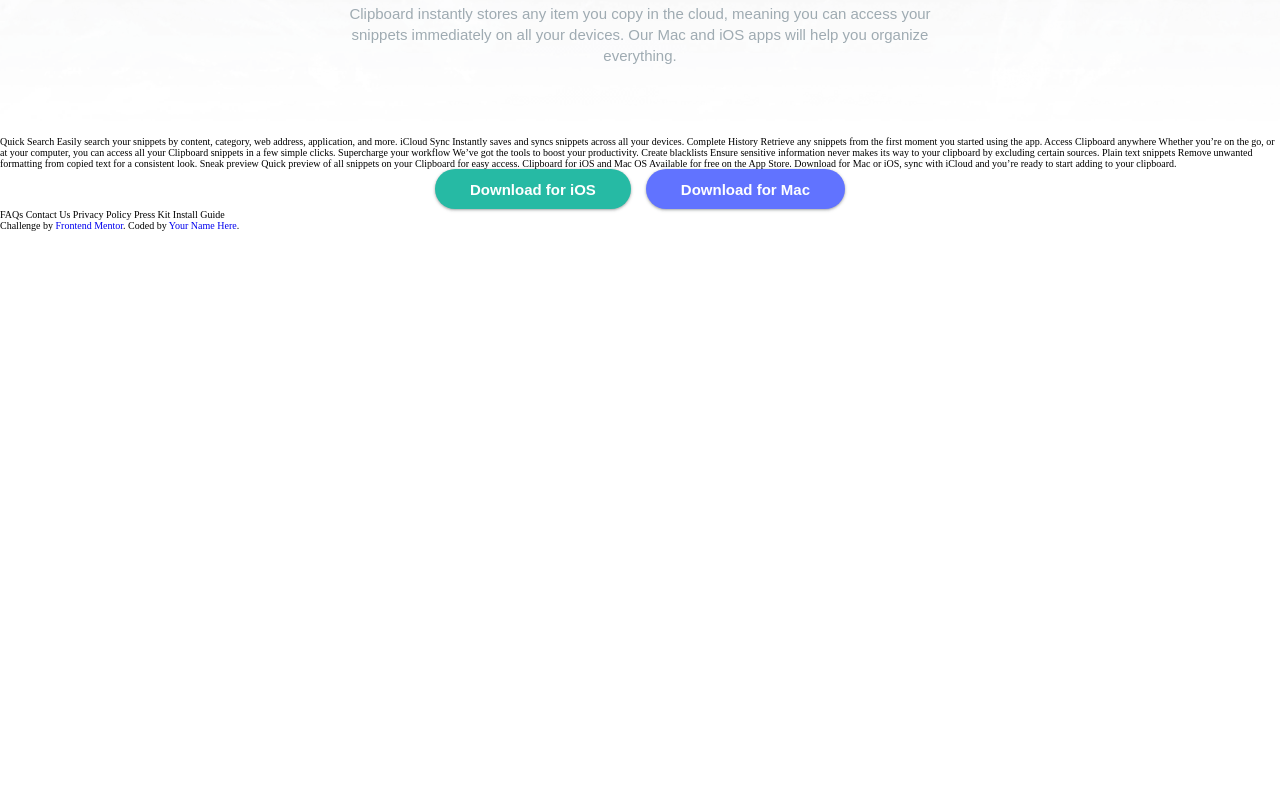
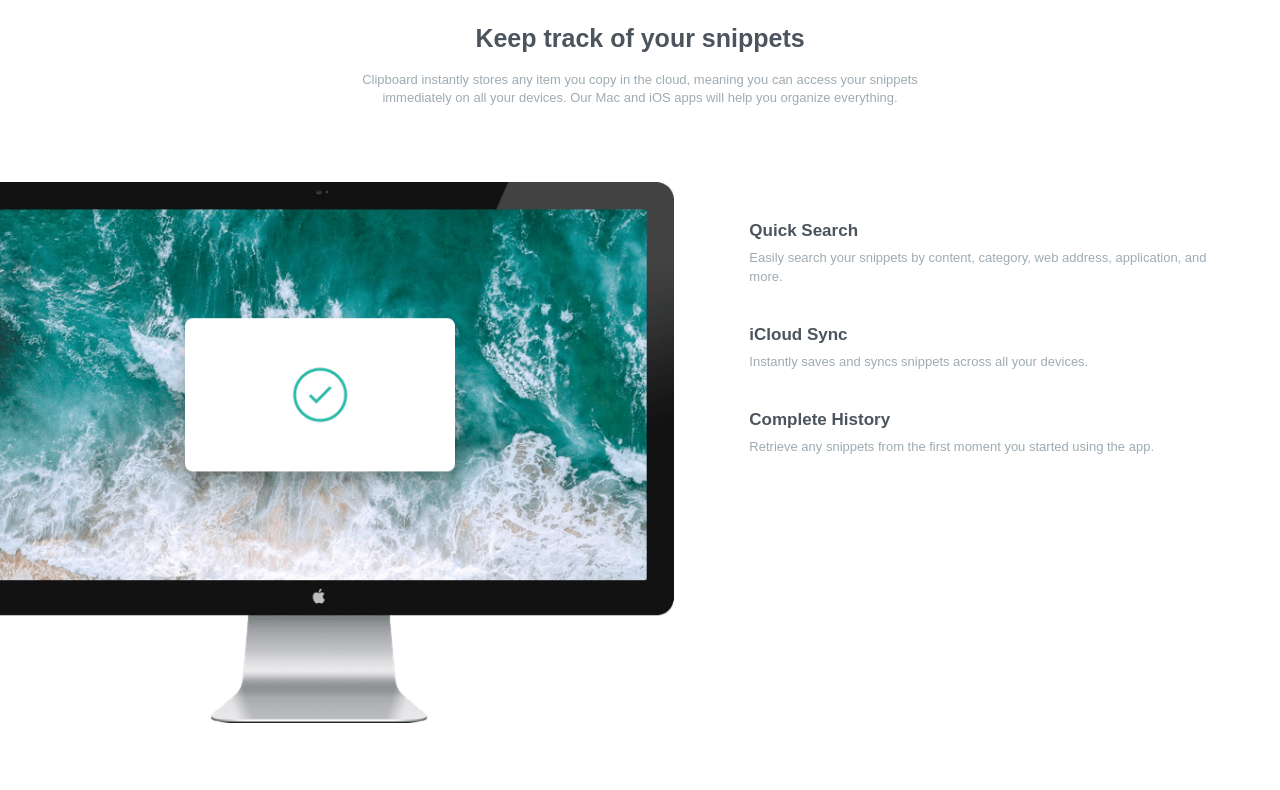
Before and after one commit to Pratik280/clipboard-landing-page, a plain HTML site: page index.html in a window 1280 px wide. Shown: the part 516-1306 px from the top of the page. Before the commit the page ends 800 px from the top, so only its background shows below. Drawn offline with Linux system fonts and the light colour scheme; a web font is replaced by a local one.

Commit message:
main styled

```diff
--- a/index.html
+++ b/index.html
@@ -23,31 +23,33 @@
           <a class="btn btn--ios" href="#">Download for iOS</a>
           <a class="btn btn--mac" href="#">Download for Mac</a>
         </div>
-        <h2 class="hero__heading-two">Keep track of your snippets</h2>
-        <p class="hero__text--two">Clipboard instantly stores any item you copy in the cloud, meaning you can access your snippets immediately on all your devices. Our Mac and iOS apps will help you organize everything.
       </div>
     </header>
+    <main class="main">
+      <div class="container">
 
-    Quick Search
+        <h2 class="main__heading">Keep track of your snippets</h2>
+        <p class="main__text">Clipboard instantly stores any item you copy in the cloud, meaning you can access your snippets immediately on all your devices. Our Mac and iOS apps will help you organize everything.
 
-    Easily search your snippets by content, category, web address, application, and more.
+        <div class="features-one">
+          <figure class="features-one__fig">
+            <img class="features-one__img" src="assets/images/image-computer.png" alt="computer image">
+          </figure>
+          <ul class="features-one__list">
+            <li class="features-one__list-item">Quick Search</li>
+            <p class="features-one__list-text">Easily search your snippets by content, category, web address, application, and more.</p>
+            <li class="features-one__list-item">iCloud Sync</li>
+            <p class="features-one__list-text">Instantly saves and syncs snippets across all your devices.</p>
+            <li class="features-one__list-item">Complete History</li>
+            <p class="features-one__list-text">Retrieve any snippets from the first moment you started using the app.</p>
+          </ul>
+        </div>
 
-    iCloud Sync
+        <h2 class="main__heading">Access Clipboard anywhere</h2>
+        <p class="main__text">Whether you’re on the go, or at your computer, you can access all your Clipboard snippets in a few simple clicks.</p>
 
-    Instantly saves and syncs snippets across all your devices.
-
-    Complete History
-
-    Retrieve any snippets from the first moment you started using the app.
-
-    Access Clipboard anywhere
-
-    Whether you’re on the go, or at your computer, you can access all your Clipboard
-    snippets in a few simple clicks.
-
-    Supercharge your workflow
-
-    We’ve got the tools to boost your productivity.
+        <h2 class="main__heading">Supercharge your workflow</h2>
+        <p class="main__text">We’ve got the tools to boost your productivity.</p>
 
         Create blacklists
 
@@ -61,15 +63,15 @@
 
         Quick preview of all snippets on your Clipboard for easy access.
 
-    Clipboard for iOS and Mac OS
-
-    Available for free on the App Store. Download for Mac or iOS, sync with iCloud
-    and you’re ready to start adding to your clipboard.
+        <h2 class="main__heading">Clipboard for iOS and Mac OS</h2>
+        <p class="main__text">Available for free on the App Store. Download for Mac or iOS, sync with iCloud and you’re ready to start adding to your clipboard.</p>
 
         <div class="btn-wrapper">
           <a class="btn btn--ios" href="#">Download for iOS</a>
           <a class="btn btn--mac" href="#">Download for Mac</a>
         </div>
+      </div>
+    </main>
 
     FAQs
     Contact Us
--- a/scss/abstracts/_mixins.scss
+++ b/scss/abstracts/_mixins.scss
@@ -1,7 +1,6 @@
-@mixin normal-text($font-size: var(--fs-400), $line-height: 1.5, $text-align: left){
+@mixin normal-text($font-size: var(--fs-400), $line-height: 1.5) {
   font-size: $font-size;
   line-height: $line-height;
-  text-align: $text-align;
   font-family: var(--ff-primary);
   font-weight: 400;
   color: var(--clr-grayish-blue);
@@ -13,5 +12,4 @@
   font-family: var(--ff-primary);
   font-weight: 600;
   color: var(--clr-dark-grayish-blue);
-  text-align: center;
 }
--- a/scss/abstracts/_variables.scss
+++ b/scss/abstracts/_variables.scss
@@ -13,7 +13,7 @@
   --fs-900: 3rem;
   // --fs-700: clamp(2.5rem, calc(2vw + 1rem), 5rem);
   --fs-700: 2.5rem;
-  --fs-600: clamp(2rem, calc(2vw + 1rem), 2.5rem);
+  --fs-600: clamp(1.6rem, calc(2vw + 1rem), 1.7rem);
   --fs-500: clamp(1.5rem, calc(1vw + 1rem), 1.75rem);
-  --fs-400: clamp(1.25rem, calc(1vw + 1rem), 1.5rem);
+  --fs-400: clamp(1.25rem, calc(1vw + 1rem), 1.3rem);
 }
--- a/scss/layout/_header.scss
+++ b/scss/layout/_header.scss
@@ -3,6 +3,7 @@
 
 .hero {
 
+  padding: 7rem 0;
   background: url('../../assets/images/bg-header-mobile.png');
   @media (min-width: 45em) {
     background: url('../../assets/images/bg-header-desktop.png');
@@ -13,16 +14,17 @@
   background-repeat: no-repeat;
   background-position: center;
   background-size: cover;
-  padding: 7rem 0;
 
   &__heading-one {
     @include abstracts.bold-text(var(--fs-900), 1);
+    text-align: center;
     margin-top: 3.5rem;
   }
 
   &__text--one {
     margin-top: 2rem;
-    @include abstracts.normal-text(var(--fs-500), 1.4, center);
+    @include abstracts.normal-text(var(--fs-500), 1.4);
+    text-align: center;
     max-width: 60rem;
     margin-inline: auto;
   }
@@ -32,12 +34,14 @@
   &__heading-two {
     margin-top: 7.5rem;
     @include abstracts.bold-text(var(--fs-700), 1);
+    text-align: center;
   }
 
 
   &__text--two {
     margin-top: 2rem;
-    @include abstracts.normal-text(var(--fs-400), 1.4, center);
+    @include abstracts.normal-text(var(--fs-400), 1.4);
+    text-align: center;
     max-width: 60rem;
     margin-inline: auto;
   }
--- /dev/null
+++ b/scss/layout/_main.scss
@@ -0,0 +1,54 @@
+@use '../abstracts';
+@use '../base';
+
+.main {
+
+  padding-bottom: 7rem;
+
+  &__heading {
+    margin-top: 7.5rem;
+    @include abstracts.bold-text(var(--fs-700), 1);
+    text-align: center;
+  }
+
+
+  &__text {
+    margin-top: 2rem;
+    @include abstracts.normal-text(var(--fs-400), 1.4);
+    text-align: center;
+    max-width: 60rem;
+    margin-inline: auto;
+  }
+
+  .btn-wrapper { margin-top: 3rem; }
+}
+
+.features-one {
+  margin-top: 7.5rem;
+  @media (min-width: 60em) {
+    display: flex;
+    flex-direction: row;
+    gap: 7.5rem;
+  }
+
+  &__fig {
+    @media (min-width: 60em) {
+      margin-left: -10rem;
+    }
+  }
+
+  &__list-item {
+    list-style: none;
+    @include abstracts.bold-text(var(--fs-600), 1);
+    text-align: center;
+    @media (min-width: 60em) { text-align: left; }
+    margin-top: 4rem;
+  }
+
+  &__list-text {
+    @include abstracts.normal-text(var(--fs-400), 1.4);
+    text-align: center;
+    @media (min-width: 60em) { text-align: left; }
+    margin-top: 1rem;
+  }
+}
```
Also changed, not shown: scss/layout/_index.scss (+5 -6 lines), style.css, 1 other file. Lines whose indentation alone changed are shown as unchanged.
